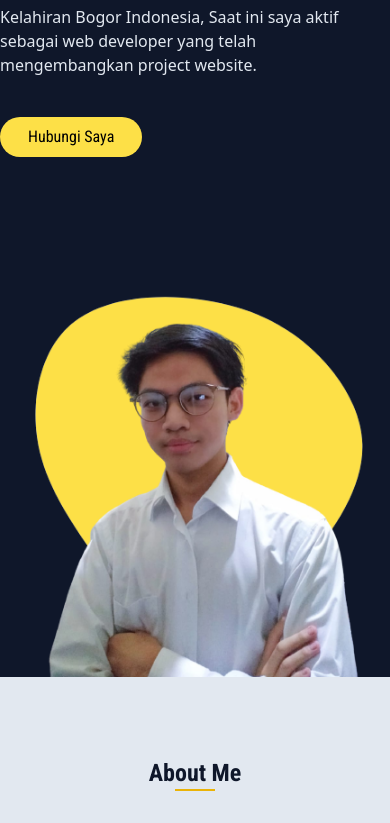
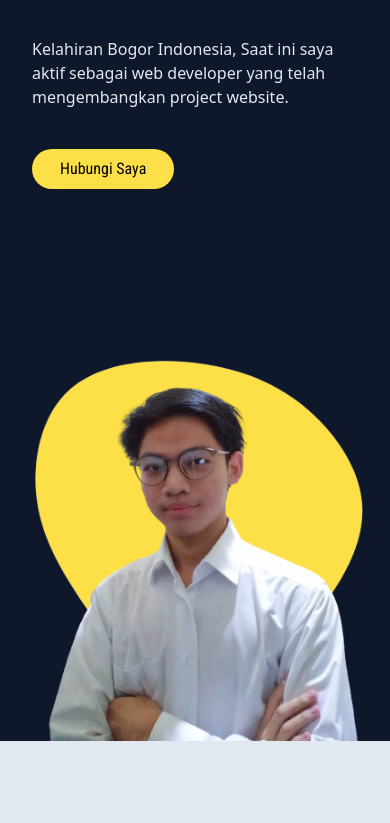
Before and after one commit to ajidarmansyah/ajidarmansyah.github.io, a website: page docs/index.html in a window 390 px wide. Shown: the part 251-1074 px from the top of the page. Drawn offline with Linux system fonts and the light colour scheme.

Commit message:
memperbaiki tampilan mobile part 3

```diff
--- a/docs/index.html
+++ b/docs/index.html
@@ -40,7 +40,7 @@
     <!-- HALAMAN UTAMA -->
     <div class="w-full  bg-slate-900">
         <div class="md:container mx-auto max-w-md xl:max-w-7xl md:flex justify-center xl:justify-around pt-24 ">
-            <div class=" md:max-w-sm md:ml-5 md:mt-2 mt-5 xl:ml-28 ">
+            <div class="p-8 md:max-w-sm md:ml-5 md:mt-2 mt-5 xl:ml-28">
                 <h3 class="text-yellow-300">Hallo semua 👍, perkenalkan</h3>
                <h1 class="text-slate-200 font-roboto text-5xl lg:text-6xl font-bold">Aji Darmansyah</h1>
                <h3 class="text-slate-300 text-xl"><span class="font-bold">Web Developer</span> & Web Disain</h3>
```
Also changed, not shown: docs/output.css.
